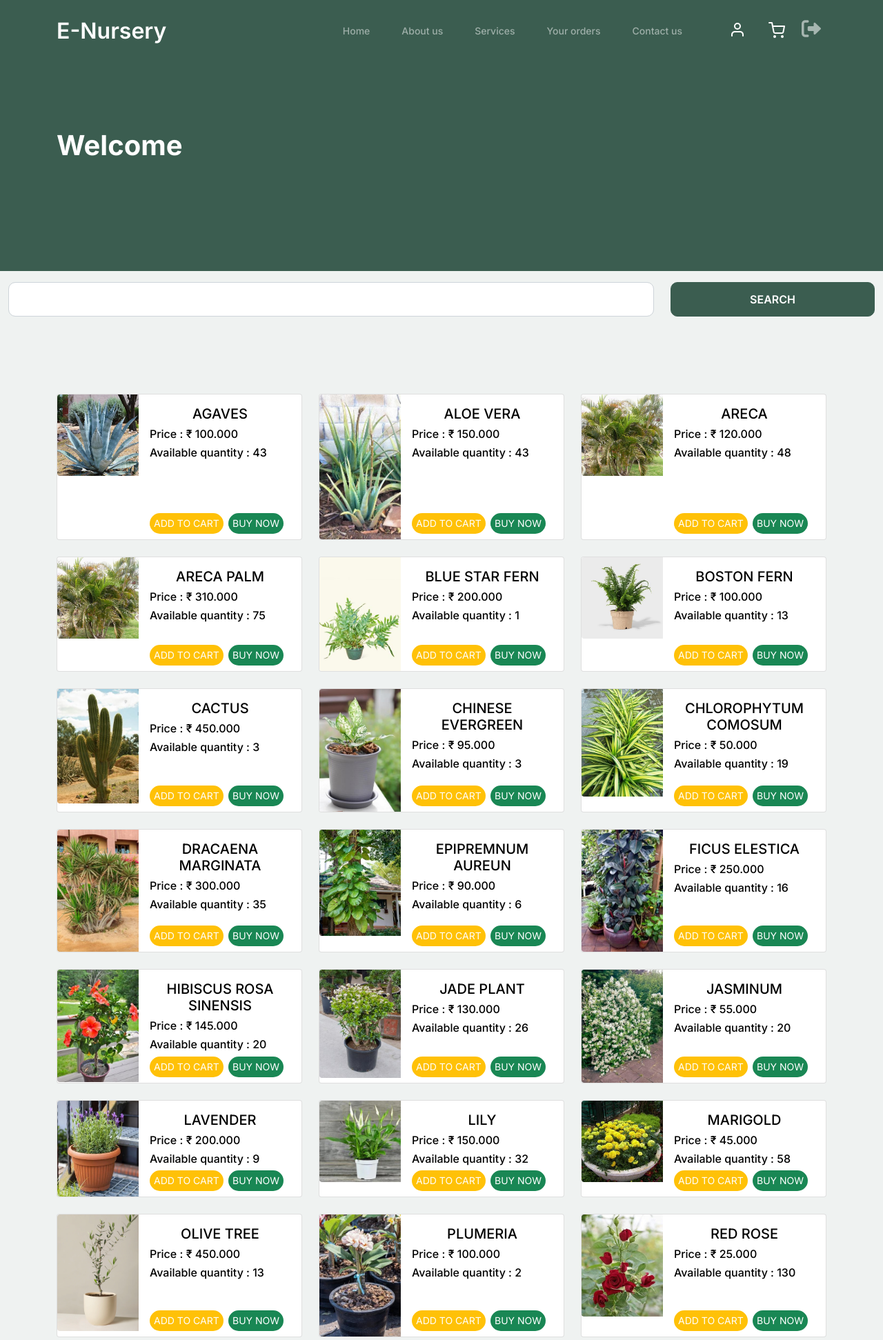
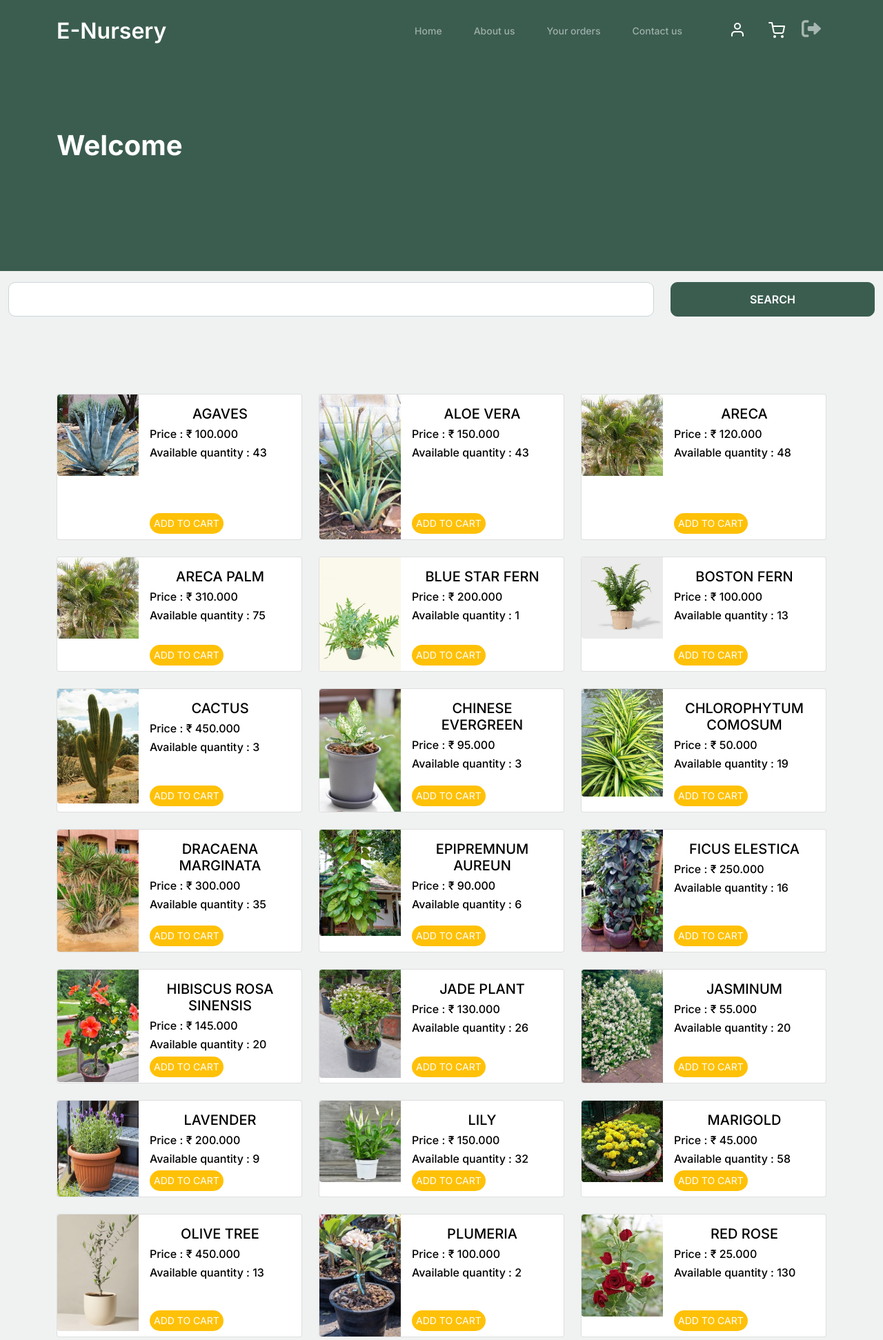
Before and after one commit to mathewkuttysaji/ENurseryProject, a Django app: page /user_home in a window 1280 px wide. Shown: the top 1943 px of the page at 69% size. Run offline with Django 5.2, Linux system fonts and the light colour scheme; data comes from the database, SQL or seed files in the repository; both versions use the stored data as it was after the commit; some libraries are stand-ins or nearby versions.

Commit message:
Buy now remoed

```diff
--- a/core/accounts/views.py
+++ b/core/accounts/views.py
@@ -3,8 +3,6 @@ from django.contrib.auth import authenticate, login, logout
 from .forms import CustomerCreationForm, ChangeProfileForm, StyledPasswordForm
 from django.urls import reverse
 from django.contrib import messages
-from django.contrib.auth.decorators import login_required
-from products.models import Products
 
 
 # Create your views here.
--- a/core/templates/base.html
+++ b/core/templates/base.html
@@ -39,7 +39,6 @@
 						<a class="nav-link" href="{% url 'user_home' %}">Home</a>
 					</li>
 					<li><a class="nav-link" href="about.html">About us</a></li>
-					<li><a class="nav-link" href="services.html">Services</a></li>
 					<li><a class="nav-link" href="{% url "make_purchase" %}">Your orders</a></li>
 					<li><a class="nav-link" href="{% url 'contact' %}">Contact us</a></li>
 				</ul>
@@ -47,7 +46,11 @@
 				<ul class="custom-navbar-cta navbar-nav mb-2 mb-md-0 ms-5">
 					<li><a class="nav-link" href="{% url 'editprofile' %}"><img src="{% static 'images/user.svg' %}"></a></li>
 					<li><a class="nav-link" href="{% url 'view_cart' %}"><img src="{% static 'images/cart.svg' %}"></a></li>
-					<li><a class="nav-link ms-2" href="{% url 'logout' %}"><i class="fa fa-sign-out-alt" style="font-size: 28px;"></i></a></li>
+					<li>
+						<a class="nav-link ms-2" href="{% url 'logout' %}">
+							<i class="fa fa-sign-out-alt" style="font-size: 28px;"></i>
+						</a>
+					</li>
 				</ul>
 			</div>
 		</div>
--- a/core/templates/home.html
+++ b/core/templates/home.html
@@ -82,19 +82,11 @@
                 </h6>
                 <div class="mt-auto">
                   <div class="row">
-                    <div class="col-md-6">
+                    <div class="col-md-12">
                       <a href="{% url 'add_to_cart' %}?product_id={{ product.id }}">
                         <button
                           class="btn-warning border-0 rounded-pill position-absolute bottom-0 mb-2 text-white">
                           ADD TO CART
-                        </button>
-                      </a>
-                    </div>
-                    <div class="col-md-6">
-                      <a href="">
-                        <button
-                          class="btn-success border-0 rounded-pill position-absolute bottom-0 mb-2">
-                          BUY NOW
                         </button>
                       </a>
                     </div>
--- a/core/users/views.py
+++ b/core/users/views.py
@@ -99,19 +99,16 @@ def make_purchase(request):
             purchase_items_list.append({
                 'purchase': purchase,
                 'purchase_items': purchase_items,
+                'purchase_address' : purchase.address,
             })
 
         context = {
             'purchase_items_list': purchase_items_list,
         }
 
-
         return render(request, 'users/make_purchase.html', context)
     else:
-        context = {
-            'message': 'Please make a purchase before accessing this page.',
-        }
-        return render(request, 'users/no_purchase.html', context)
+        return render(request, 'users/make_purchase.html')
 
 
 
```
Also changed, not shown: core/templates/users/make_purchase.html (+8 -7 lines), core/db.sqlite3.
